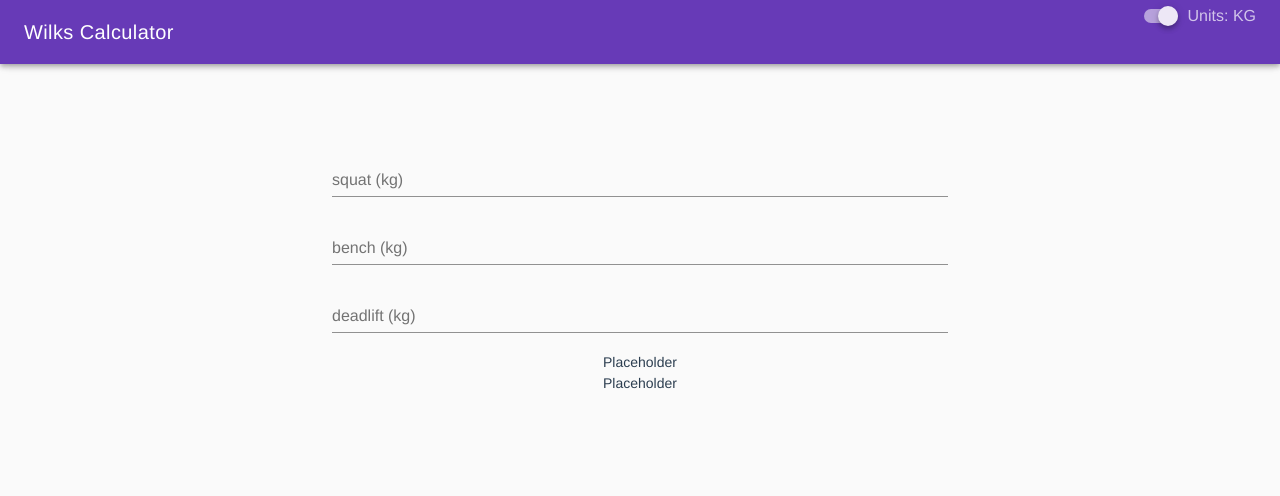
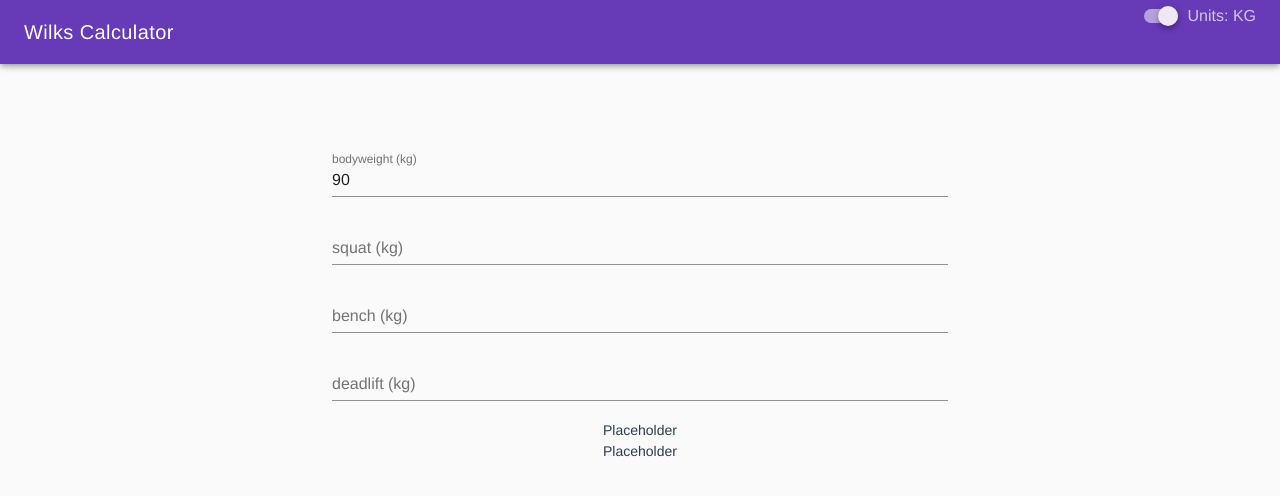
Before and after one commit to trepz/wilks-calculator, a Vue app: page / in a window 1280 px wide. Shown: the top 496 px of the page. Built offline with nearby package versions, Linux system fonts and the light colour scheme.

Commit message:
Change lifts object to stats and include bodyweight

```diff
--- a/src/App.vue
+++ b/src/App.vue
@@ -3,7 +3,11 @@
     <TopBar :useKilos="useKilos" @unitChange="useKilos = $event" />
     <v-content>
       <v-container fluid>
-        <UserInputs :useKilos="useKilos" :lifts="lifts" @liftsUpdated="lifts = $event" />
+        <UserInputs
+          :useKilos="useKilos"
+          :stats="stats"
+          @liftsUpdated="stats = $event"
+        />
         <LiftProportions />
         <LiftRank />
       </v-container>
@@ -18,7 +22,7 @@ import TopBar from '@/components/TopBar.vue'
 import UserInputs from '@/components/UserInputs.vue'
 import LiftProportions from '@/components/LiftProportions.vue'
 import LiftRank from '@/components/LiftRank.vue'
-import Lifts from '@/models/Lifts'
+import Stats from '@/models/Stats'
 
 @Component({
   components: {
@@ -28,7 +32,8 @@ import Lifts from '@/models/Lifts'
 export default class App extends Vue {
   useKilos: boolean = true
 
-  lifts: Lifts = {
+  stats: Stats = {
+    bodyweight: 90,
     squat: 0,
     bench: 0,
     deadlift: 0,
--- a/src/components/UserInputs.vue
+++ b/src/components/UserInputs.vue
@@ -3,12 +3,12 @@
     <v-flex xs12 md6>
       <v-form>
         <v-text-field
-          v-for="lift in Object.keys(lifts)"
-          :key="lift"
+          v-for="stat in Object.keys(stats)"
+          :key="stat"
           type="number"
-          :value="lifts[lift] || ''"
-          @input="updateLifts(lift, $event)"
-          :label="label(lift)"
+          :value="stats[stat] || ''"
+          @input="updateStats(stat, $event)"
+          :label="label(stat)"
         ></v-text-field>
       </v-form>
     </v-flex>
@@ -17,15 +17,15 @@
 
 <script lang="ts">
 import { Component, Vue, Prop, Emit } from 'vue-property-decorator'
-import Lifts from '@/models/Lifts'
+import Stats from '@/models/Stats'
 
 @Component
 export default class UserInputs extends Vue {
   @Prop(Boolean)
   useKilos!: boolean
 
-  @Prop({ type: Object as () => Lifts })
-  lifts!: Lifts
+  @Prop({ type: Object as () => Stats })
+  stats!: Stats
 
   // Add the measurement unit to the lift label
   label(tag: string): string {
@@ -33,8 +33,8 @@ export default class UserInputs extends Vue {
   }
 
   @Emit('liftsUpdated')
-  updateLifts(lift: string, payload: string): Lifts {
-    return { ...this.lifts, [lift]: +payload }
+  updateStats(stat: string, payload: string): Stats {
+    return { ...this.stats, [stat]: +payload }
   }
 }
 </script>
--- a/src/models/Lifts.ts
+++ b/src/models/Stats.ts
@@ -1,4 +1,5 @@
-export default interface Lifts {
+export default interface Stats {
+    bodyweight: number
     squat: number
     bench: number
     deadlift: number
```
